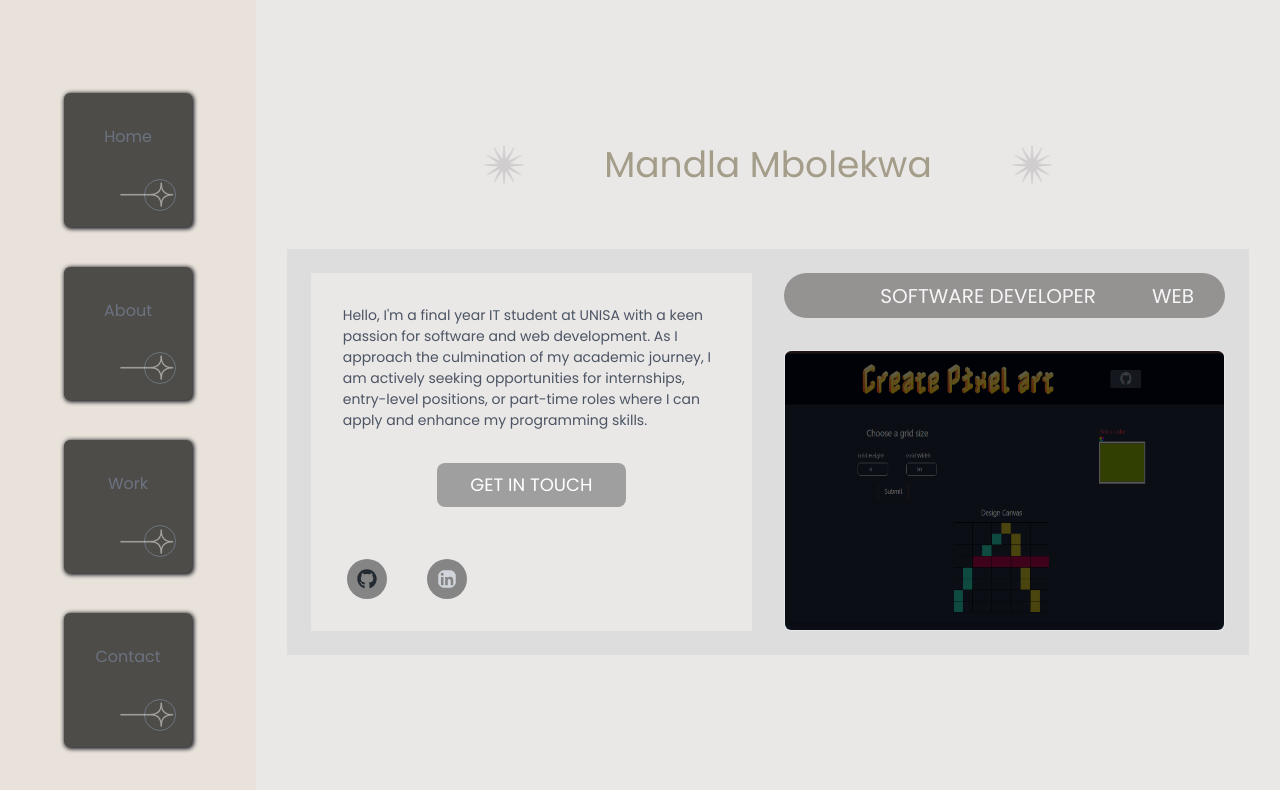
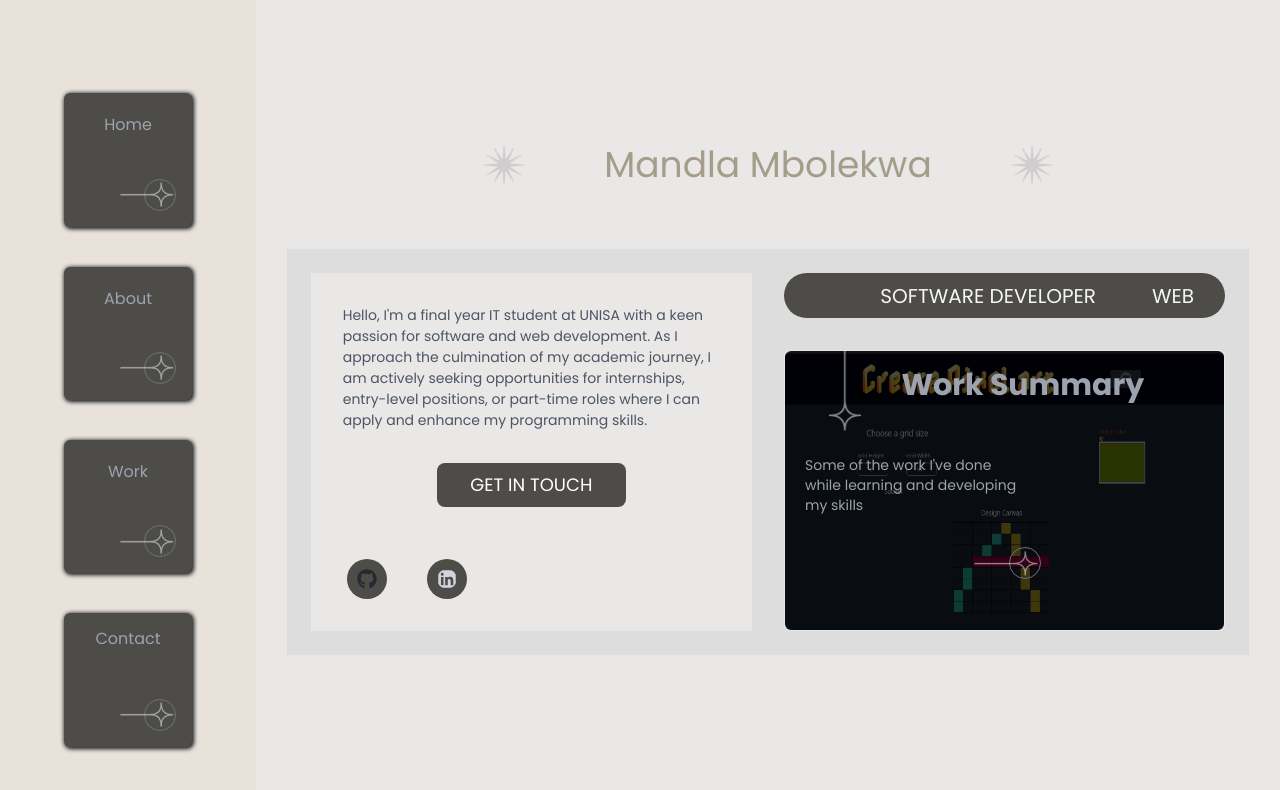
Before and after one commit to 23Mandla/portfolio, a React (Create React App) app: page / in a window 1280 px wide. Shown: the top 790 px of the page. Built offline with nearby package versions, Linux system fonts and the light colour scheme.

Commit message:
programming

```diff
--- a/src/componets/Home/Home.js
+++ b/src/componets/Home/Home.js
@@ -1,4 +1,4 @@
-import React, { useRef, useEffect } from "react";
+import React, {useState, useRef, useEffect } from "react";
 import { Swiper, SwiperSlide } from "swiper/react";
 import { Autoplay } from "swiper/modules";
 import { FaGithub, FaLinkedin } from "react-icons/fa";
@@ -11,11 +11,22 @@ import star from "../assets/images/star-1.png";
 import art from "../../componets/assets/images/art.png";
 import todo from "../../componets/assets/images/todo.png";
 import stokveel from "../../componets/assets/images/stokveel.png";
+import linkBtn from "../assets/images/link.png";
 
 export default function Home() {
+  const [hovered, setHovered] = useState(false);
   const ref = useRef(null);
   const isInview = useInView(ref, { triggerOnce: true });
   const animation = useAnimation();
+
+  const mouseEnter = () => {
+    setHovered(true);
+  };
+
+  const mouseLeave = () => {
+    setHovered(false);
+  };
+
   useEffect(() => {
     if (isInview) {
       animation.start("visible");
@@ -60,20 +71,20 @@ export default function Home() {
             initial="hidden"
             animate="visible"
             transition={{ duration: 1.2, delay: 1 }}
-            className="w-[50%] m-auto py-2  bg-[#a09f9f] rounded-lg cursor-pointer hover:bg-slate-300 hover:text-black"
+            className="w-[50%] m-auto py-2  bg-[#4e4c48] rounded-lg cursor-pointer hover:bg-slate-300 hover:text-black"
           >
             <h1 className=" mb:text-lg text-center text-white">GET IN TOUCH</h1>
           </motion.div>
           <div className="pl-1 flex mt-5 gap-10">
-            <div className="bg-[#858585] h-10 w-10 flex items-center justify-center rounded-full hover:scale-110 transition-all">
+            <div className="bg-[#4e4c48] h-10 w-10 flex items-center justify-center rounded-full hover:scale-110 transition-all">
               <FaGithub className="text-xl text-[#242a31] cursor-pointer" />
             </div>
-            <div className="bg-[#858585] h-10 w-10 p-2 flex items-center justify-center rounded-full cursor-pointer  hover:scale-110 transition-all">
+            <div className="bg-[#4e4c48] h-10 w-10 p-2 flex items-center justify-center rounded-full cursor-pointer  hover:scale-110 transition-all">
               <FaLinkedin className="text-xl rounded-full text-gray-300" />
             </div>
           </div>
         </div>
-        <div className="col-span-2 rounded-full px-8 bg-[#959292] flex items-center justify-center overflow-hidden whitespace-nowrap">
+        <div className="col-span-2 rounded-full px-8 bg-[#4e4c48] flex items-center justify-center overflow-hidden whitespace-nowrap">
           <div className="inline-block w-full overflow-hidden whitespace-nowrap">
             <span className="inline-block animate-slide space-x-14 py-0 lg:py-2">
               <p className="text-lg mb:text-xl inline-block">
@@ -85,7 +96,30 @@ export default function Home() {
           </div>
         </div>
         <div className="relative border rounded-md row-span-3 col-span-2 hidden md:block">
-          <div className="absolute top-0 left-0 w-full h-full holder rounded-lg z-10"></div>
+          <div
+            className={`absolute text-gray-400 cursor-pointer justify-center top-0 left-0 w-full h-full rounded-lg z-10  ${hovered ? 'linkHover' : ''}`}
+            onMouseEnter={mouseEnter}
+            onMouseLeave={mouseLeave}
+            style={{ backgroundColor: "rgba(0,0,0,0.7)" }}
+          >
+            <div className="flex gap-10 justify-end pr-20">
+              <img src={linkBtn} alt="" className="h-20 w-8" />
+              <h1 className="mt-4 text-3xl font-bold ">
+                Work Summary
+              </h1>
+            </div>
+            <p className="w-1/2 text-sm ml-5 mt-6">
+              Some of the work I've done while learning and developing my skills
+            </p>
+            <div className="ml-56 mt-8 flex items-center border border-gray-500 w-8 h-8 rounded-full hover:border-white hover:scale-110 transition-all duration-300 ease-in-out">
+              <img
+                src={linkBtn}
+                alt=""
+                className="relative -left-4  w-6"
+                style={{ transform: "rotate(270deg)" }}
+              />
+            </div>
+          </div>
           <div className="relative h-full">
             <Swiper
               spaceBetween={50}
@@ -95,8 +129,6 @@ export default function Home() {
                 disableOnInteraction: false,
               }}
               scrollbar={{ draggable: true }}
-              onSlideChange={() => console.log("slide change")}
-              onSwiper={(swiper) => console.log(swiper)}
               modules={[Autoplay]}
               className="h-full cursor-pointer"
             >
--- a/src/componets/LinkBtn/LinkBtn.js
+++ b/src/componets/LinkBtn/LinkBtn.js
@@ -2,7 +2,7 @@ import React from "react";
 import linkBtn from "../assets/images/link_0.png";
 export default function LinkBtn() {
   return (
-    <div className="absolute flex items-center bottom-4 right-4 border border-gray-500 w-8 h-8 rounded-full">
+    <div className="absolute flex items-center bottom-4 right-4 border border-gray-500 w-8 h-8 rounded-full hover:border-white hover:scale-110 transition-all duration-300 ease-in-out">
       <img src={linkBtn} alt="" className="relative -left-2.5  w-6" style={{ transform: "rotate(270deg)" }} />
     </div>
   );
--- a/src/componets/Navbar/Navbar.js
+++ b/src/componets/Navbar/Navbar.js
@@ -1,52 +1,80 @@
-import React from "react";
+import React, { useReducer } from "react";
 import { Link } from "react-router-dom";
 import MenuItem from "./MenuItem";
 import LinkBtn from "../LinkBtn/LinkBtn";
 
+const reducer = (state, action) => {
+  switch (action.type) {
+    case "hover":
+      return { ...state, [action.id]: true };
+    case "unhover":
+      return { ...state, [action.id]: false };
+    default:
+      return state;
+  }
+};
 
-export default function Navbar({isOpen}) {
+export default function Navbar({ isOpen }) {
+  const [state, dispatch] = useReducer(reducer, {
+    home: false,
+    about: false,
+    work: false,
+    contact: false,
+  });
 
   return (
     <>
       <div className="fixed flex-col w-1/5 float-left h-full items-center justify-center hidden md:flex">
-        <div className="relative bg-[#4e4c48] w-1/2 h-[12%]  lg:h-1/6 mt-10 rounded-md cursor-pointer shadow-[1px_1px_4px_1px_#101319]">
-          <Link
-            to="/"
-            className="w-full h-full pt-8 grid justify-center"
-          >
-            <p className="text-gray-500">Home</p>
+        <div
+          className={`relative bg-[#4e4c48] w-1/2 h-[12%]  lg:h-1/6 mt-10 rounded-md cursor-pointer shadow-[1px_1px_4px_1px_#101319] text-gray-400 ${
+            state.home ? "linkHover" : ""
+          }`}
+          onMouseEnter={() => dispatch({ type: "hover", id: "home" })}
+          onMouseLeave={() => dispatch({ type: "unhover", id: "home" })}
+        >
+          <Link to="/" className="w-full h-full grid justify-center">
+            <p className="relative top-[15%]">Home</p>
             <LinkBtn />
           </Link>
         </div>
-        <div className="relative bg-[#4e4c48] w-1/2 h-[12%]  lg:h-1/6 mt-10 rounded-md cursor-pointer shadow-[1px_1px_4px_1px_#101319] hover:shadow-[1px_px_10px_10px_#021F3899]">
-          <Link
-            to="/about"
-            className="w-full h-full pt-8 grid justify-center"
-          >
-            <p className="text-gray-500">About</p>
+        <div
+          className={`relative bg-[#4e4c48] w-1/2 h-[12%]  lg:h-1/6 mt-10 rounded-md cursor-pointer shadow-[1px_1px_4px_1px_#101319] text-gray-400 ${
+            state.about ? "linkHover" : ""
+          }`}
+          onMouseEnter={() => dispatch({ type: "hover", id: "about" })}
+          onMouseLeave={() => dispatch({ type: "unhover", id: "about" })}
+        >
+          <Link to="/about" className="w-full h-full grid justify-center">
+            <p className="relative top-[15%]">About</p>
             <LinkBtn />
           </Link>
         </div>
-        <div className="relative bg-[#4e4c48] w-1/2 h-[12%]  lg:h-1/6 mt-10 rounded-md cursor-pointer shadow-[1px_1px_4px_1px_#101319] hover:shadow-[1px_px_10px_10px_#021F3899]">
-          <Link
-            to="/work"
-            className="w-full h-full pt-8 grid justify-center"
-          >
-            <p className="text-gray-500">Work</p>
+        <div
+          className={`relative bg-[#4e4c48] w-1/2 h-[12%]  lg:h-1/6 mt-10 rounded-md cursor-pointer shadow-[1px_1px_4px_1px_#101319] text-gray-400 ${
+            state.work ? "linkHover" : ""
+          }`}
+          onMouseEnter={() => dispatch({ type: "hover", id: "work" })}
+          onMouseLeave={() => dispatch({ type: "unhover", id: "work" })}
+        >
+          <Link to="/work" className="w-full h-full grid justify-center">
+            <p className="relative top-[15%]">Work</p>
             <LinkBtn />
           </Link>
         </div>
-        <div className="relative bg-[#4e4c48] w-1/2 h-[12%]  lg:h-1/6 mt-10 rounded-md cursor-pointer shadow-[1px_1px_4px_1px_#101319] hover:shadow-[1px_px_10px_10px_#021F3899]">
-          <Link
-            to="/contact"
-            className="w-full h-full pt-8 grid justify-center"
-          >
-           <p className="text-gray-500">Contact</p>
+        <div
+          className={`relative bg-[#4e4c48] w-1/2 h-[12%]  lg:h-1/6 mt-10 rounded-md cursor-pointer shadow-[1px_1px_4px_1px_#101319] text-gray-400 ${
+            state.contact ? "linkHover" : ""
+          }`}
+          onMouseEnter={() => dispatch({ type: "hover", id: "contact" })}
+          onMouseLeave={() => dispatch({ type: "unhover", id: "contact" })}
+        >
+          <Link to="/contact" className="w-full h-full grid justify-center">
+            <p className="relative top-[10%]">Contact</p>
             <LinkBtn />
           </Link>
         </div>
       </div>
-     <MenuItem showMenu={isOpen}/>
+      <MenuItem showMenu={isOpen} />
     </>
   );
 }
--- a/src/index.css
+++ b/src/index.css
@@ -77,3 +77,8 @@ body {
   animation-delay: 1s;
   white-space: nowrap;
 }
+
+.linkHover {
+  transition: all 0.5s ease-in-out;
+  color: #FDFEEF;
+}
```
